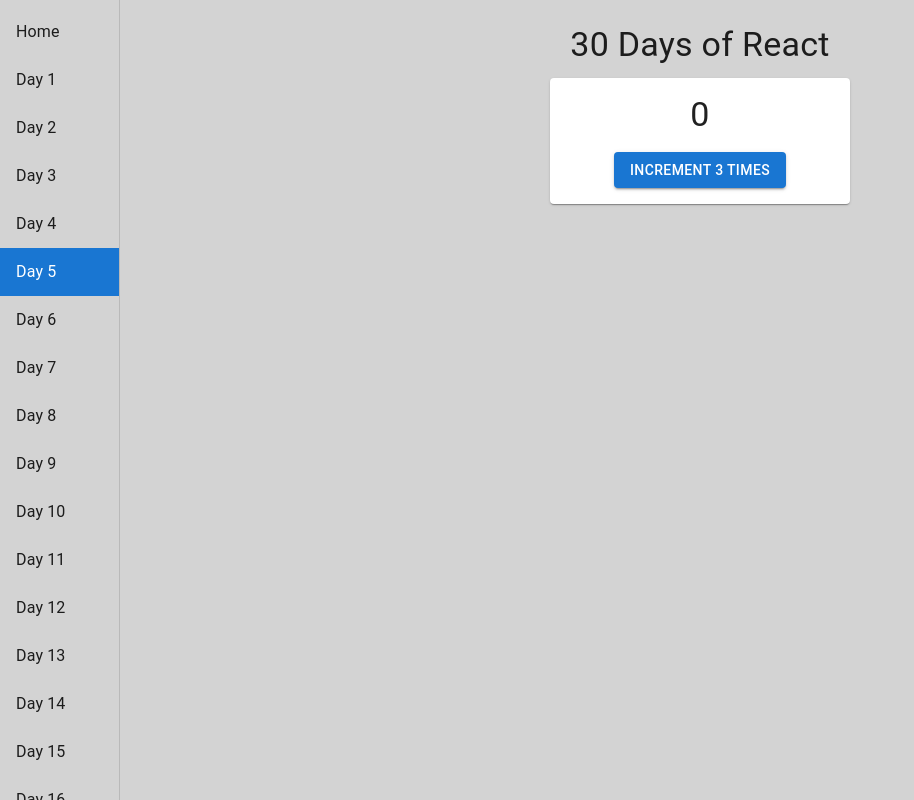
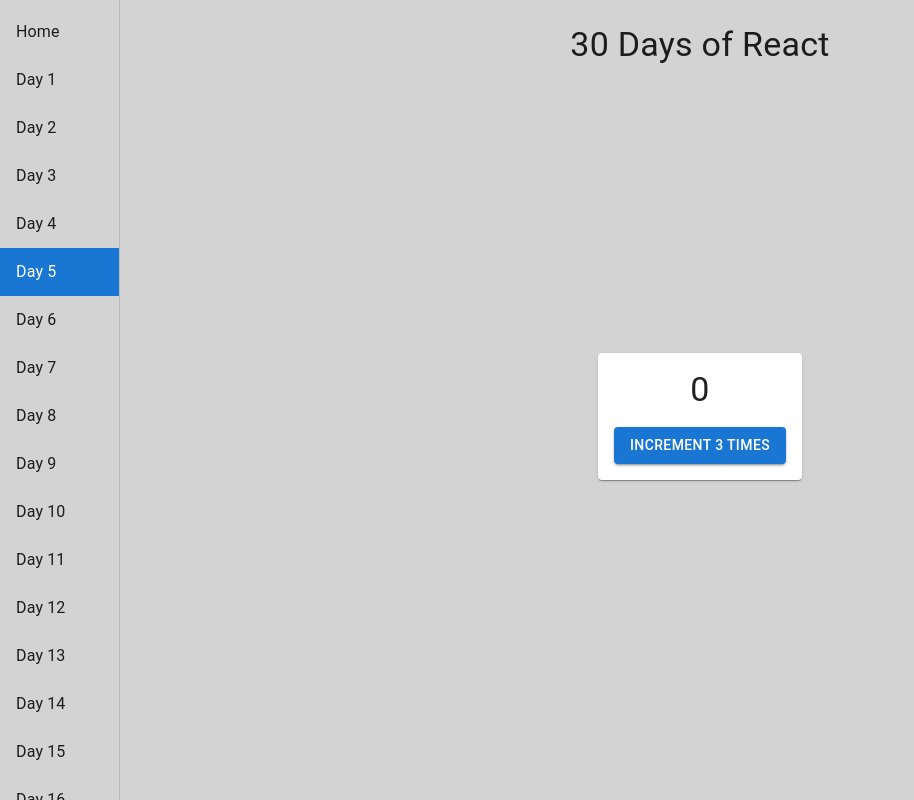
Before and after one commit to Cema2019/codedamn-challenge-30-days-of-react, a React (Vite) app: page /react-counter-bug in a window 1280 px wide. Shown: the whole page, without its empty margins (0-914 px from the left). Built offline with nearby package versions, Linux system fonts and the light colour scheme.

Commit message:
Fix minHeight

```diff
--- a/components/ReactCounterBug.tsx
+++ b/components/ReactCounterBug.tsx
@@ -1,11 +1,17 @@
 import { useState } from "react";
-import { Button, Card, Typography } from "@mui/material";
+import { Box, Button, Card, Typography } from "@mui/material";
 
 export default function ReactCounterBug(): JSX.Element {
   const [number, setNumber] = useState<number>(0);
 
   return (
-    <Card sx={{ p: 2, textAlign: "center", maxWidth: 300, margin: "auto" }}>
+    <Box
+      display="flex"
+      justifyContent="center"
+      alignItems="center"
+      height="90%"
+    >
+      <Card sx={{ p: 2, textAlign: 'center', maxWidth: 300, margin: 'auto' }}>
         <Typography variant="h4" data-testid="counter">
           {number}
         </Typography>
@@ -19,5 +25,6 @@ export default function ReactCounterBug(): JSX.Element {
           Increment 3 times
         </Button>
       </Card>
+    </Box>
   );
 }
```
Lines whose indentation alone changed are shown as unchanged.
